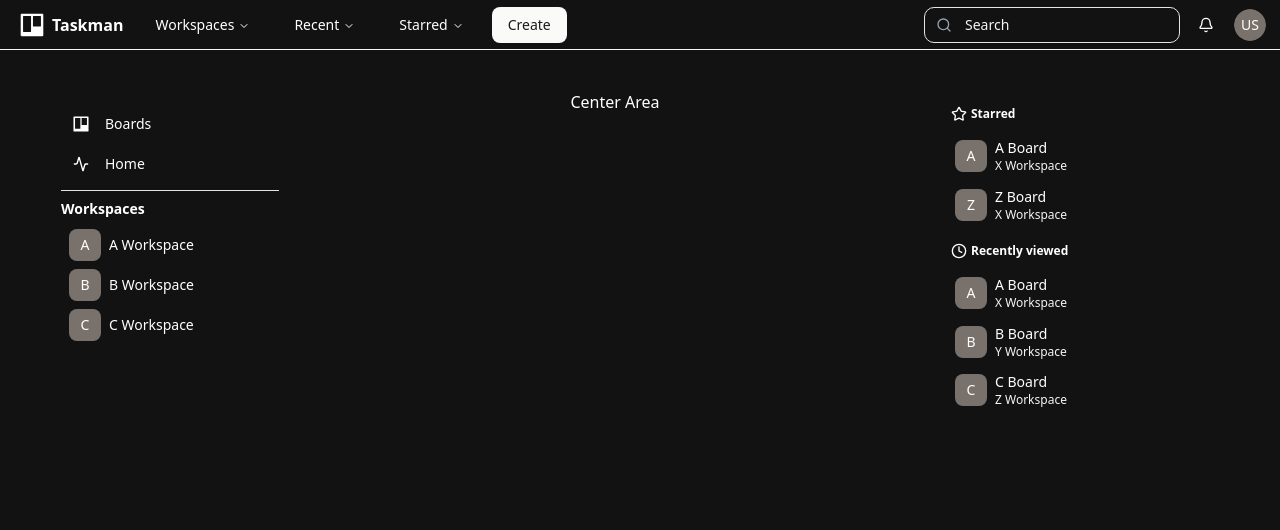
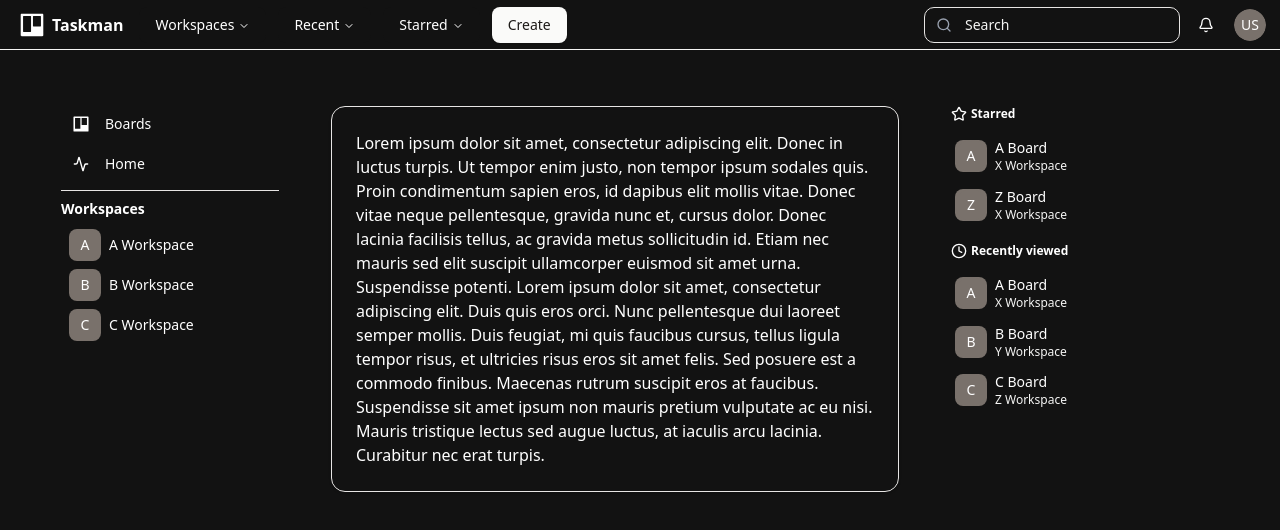
Before and after one commit to ndrw-ynz/taskman, a Next.js app in the folder frontend/: page /home in a window 1280 px wide. Shown: the top 530 px of the page. Built offline with nearby package versions, Linux system fonts and the light colour scheme.

Commit message:
style: fill center area with card containing generated lorem ipsum text

```diff
--- a/frontend/src/app/home/page.js
+++ b/frontend/src/app/home/page.js
@@ -1,6 +1,7 @@
 import BoardSelectionButton from "@/components/general/board-selection-button";
 import HomeSelectionButton from "@/components/home/home-selection-button";
 import HomeWorkspaceDropdownMenu from "@/components/home/home-workspace-dropdown-menu";
+import { Card, CardContent } from "@/components/ui/card";
 import { Separator } from "@/components/ui/separator";
 import { Activity, Clock, Star } from "lucide-react";
 import { TfiTrello } from "react-icons/tfi";
@@ -38,8 +39,27 @@ export default function HomePage() {
       </div>
 
       {/* Center */}
-      <div className="flex w-[600px] flex-col items-center">
-        <p>Center Area</p>
+      <div className="flex w-[600px] flex-col items-center p-4">
+        <Card className="w-full">
+          <CardContent>
+            <p>
+              Lorem ipsum dolor sit amet, consectetur adipiscing elit. Donec in
+              luctus turpis. Ut tempor enim justo, non tempor ipsum sodales
+              quis. Proin condimentum sapien eros, id dapibus elit mollis vitae.
+              Donec vitae neque pellentesque, gravida nunc et, cursus dolor.
+              Donec lacinia facilisis tellus, ac gravida metus sollicitudin id.
+              Etiam nec mauris sed elit suscipit ullamcorper euismod sit amet
+              urna. Suspendisse potenti. Lorem ipsum dolor sit amet, consectetur
+              adipiscing elit. Duis quis eros orci. Nunc pellentesque dui
+              laoreet semper mollis. Duis feugiat, mi quis faucibus cursus,
+              tellus ligula tempor risus, et ultricies risus eros sit amet
+              felis. Sed posuere est a commodo finibus. Maecenas rutrum suscipit
+              eros at faucibus. Suspendisse sit amet ipsum non mauris pretium
+              vulputate ac eu nisi. Mauris tristique lectus sed augue luctus, at
+              iaculis arcu lacinia. Curabitur nec erat turpis.
+            </p>
+          </CardContent>
+        </Card>
       </div>
 
       {/* Right Sidebar */}
```
